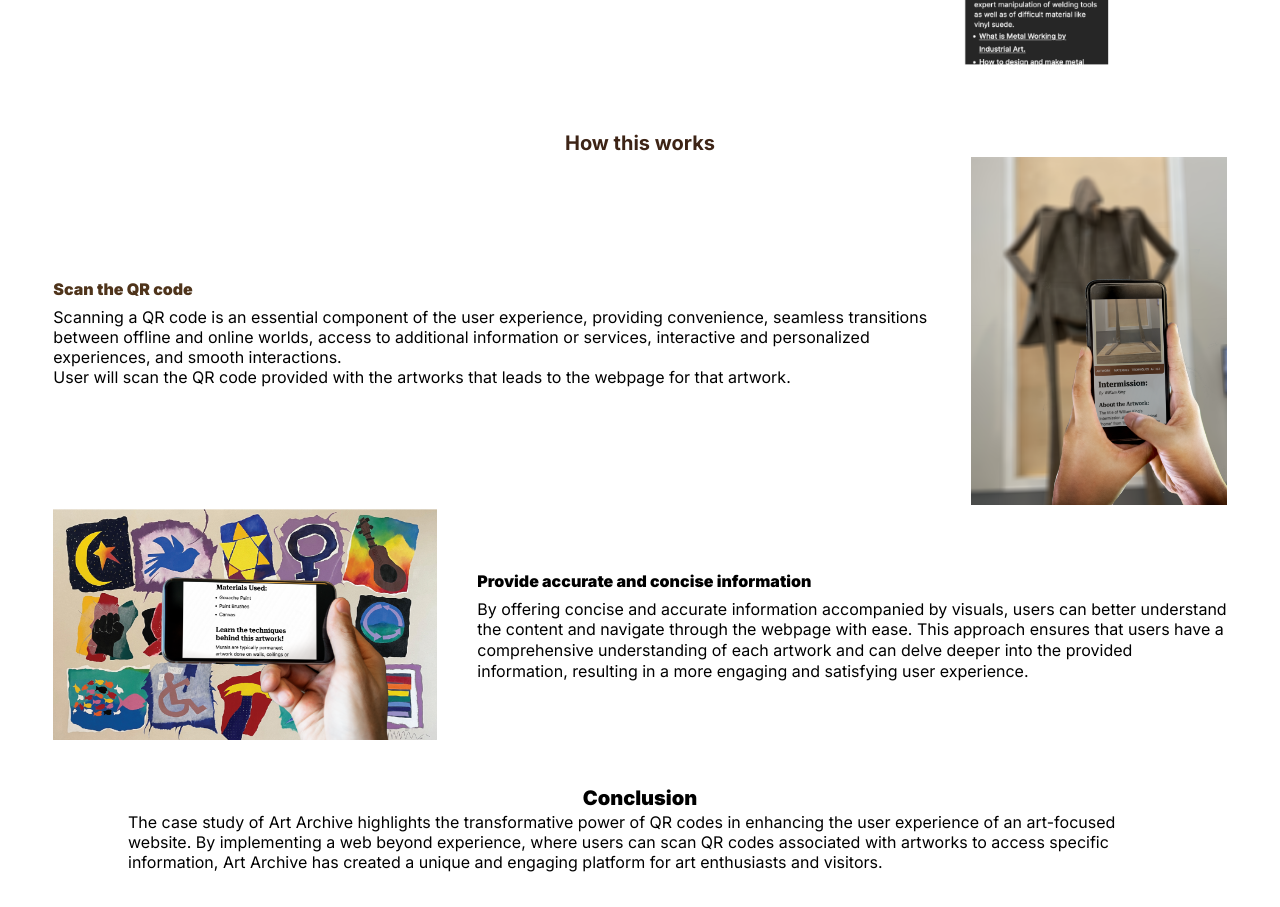
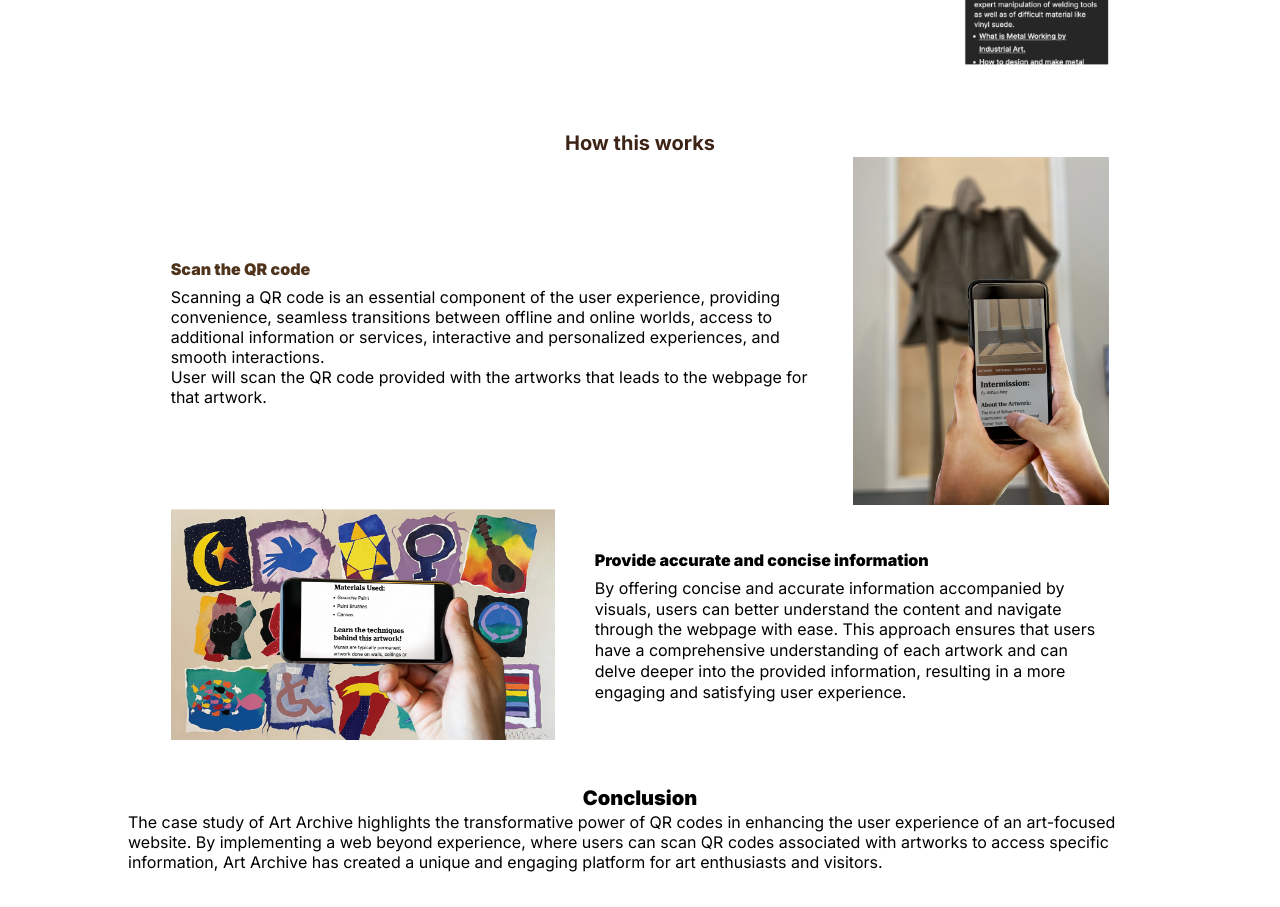
Before and after one commit to aumirza/zirwa-portfolio, a Next.js app: page /archive in a window 1280 px wide. Shown: the part 5000-5907 px from the top of the page. Built offline with nearby package versions, Linux system fonts and the light colour scheme.

Commit message:
fix: image width

```diff
--- a/components/archive/how-section.tsx
+++ b/components/archive/how-section.tsx
@@ -1,8 +1,9 @@
 import ScrollAnimation from "react-animate-on-scroll";
+import Container from "../container";
 
 const HowSection = () => {
   return (
-    <div className="flex flex-col items-center ">
+    <Container className="flex flex-col items-center ">
       <ScrollAnimation animateIn="animate__fadeIn" animateOnce={true}>
         <div className="relative text-xl font-bold text-gray-1200">
           How this works
@@ -64,7 +65,7 @@ const HowSection = () => {
           </ScrollAnimation>
         </div>
       </div>
-    </div>
+    </Container>
   );
 };
 
--- a/components/archive/mobile-centered-design-section.tsx
+++ b/components/archive/mobile-centered-design-section.tsx
@@ -32,7 +32,7 @@ const MobileCenteredDesignSection = () => {
             </div>
           </ScrollAnimation>
           <ScrollAnimation animateIn="animate__fadeInRight" animateOnce={true}>
-            <img className="w-96" src="/centered.png" alt="" />
+            <img className="w-80 md:w-96" src="/centered.png" alt="" />
           </ScrollAnimation>
         </div>
         <div className="flex flex-col-reverse md:flex-row items-center justify-center gap-5 md:gap-20 md:-mt-10">
```
